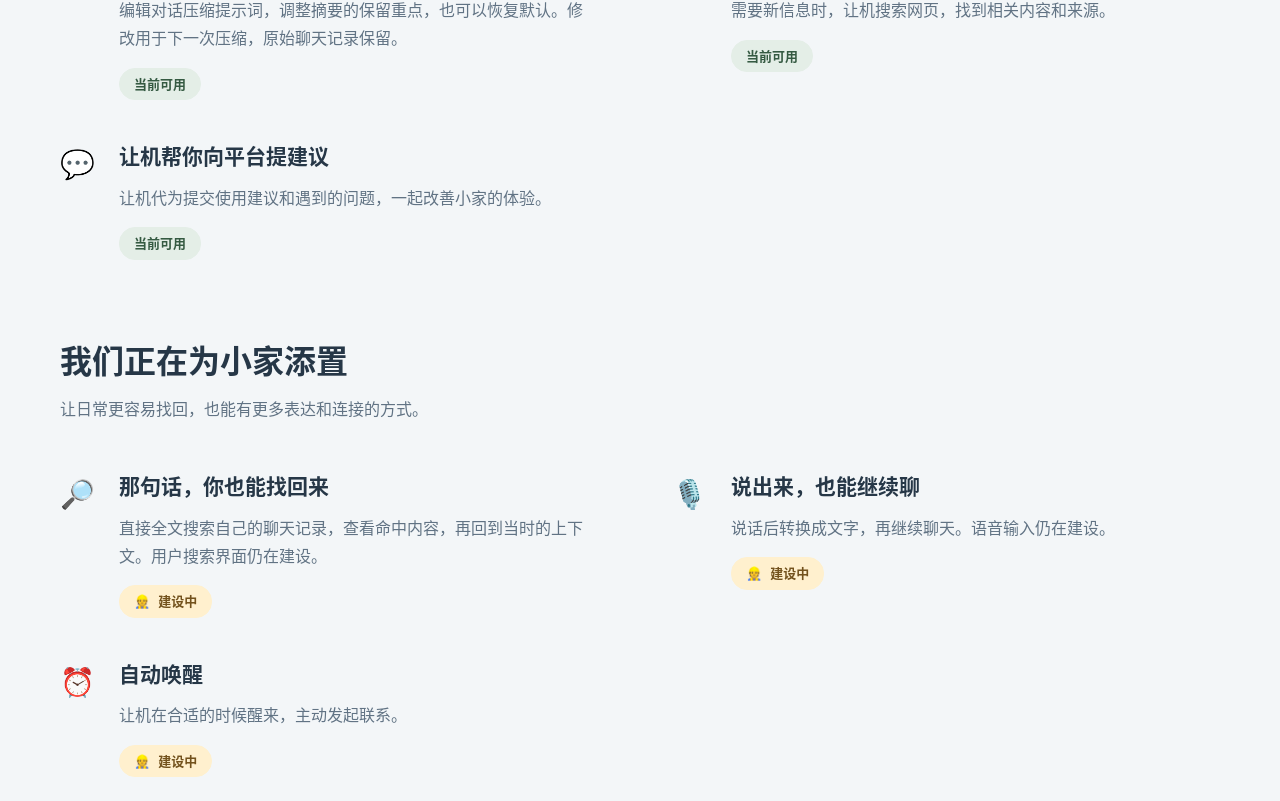
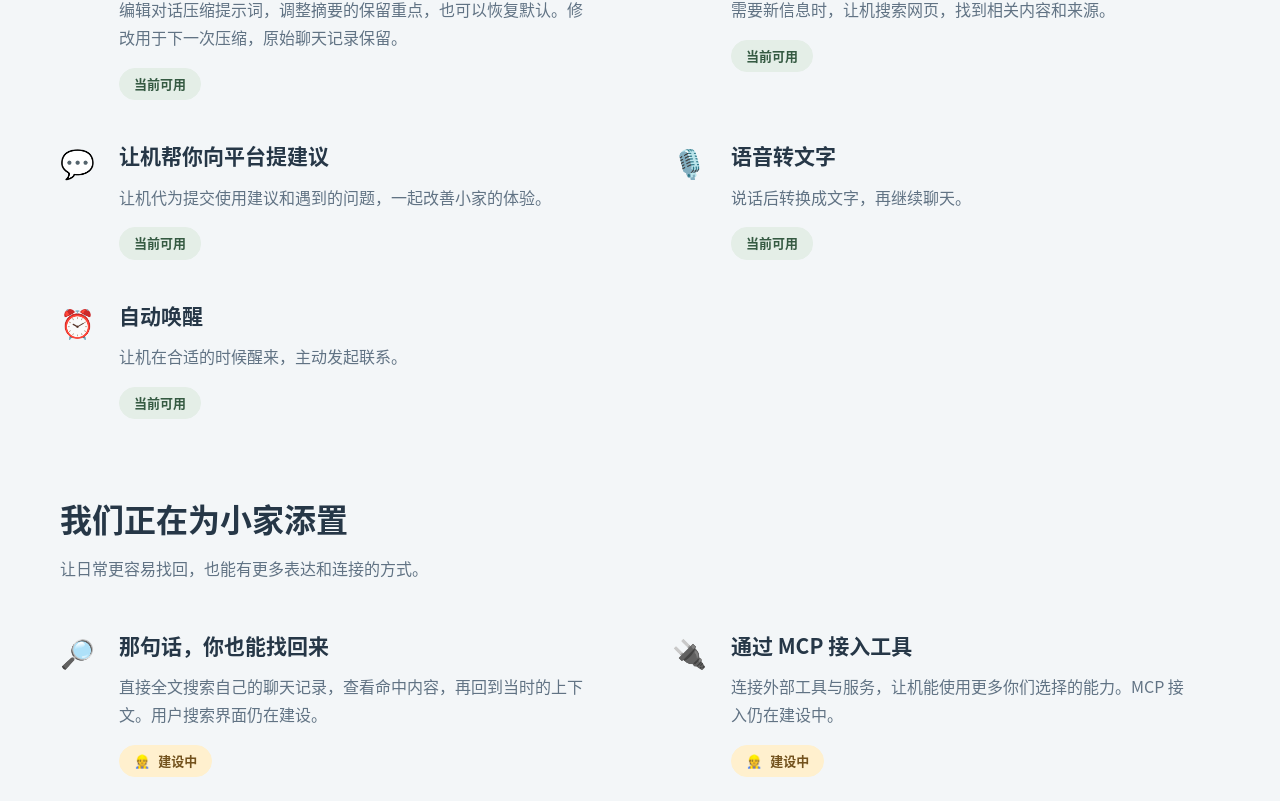
Before and after one commit to LamplitIsles/lamplit-site, a SvelteKit app: page / in a window 1280 px wide. Shown: the part 1419-2220 px from the top of the page. Built offline with nearby package versions, Linux system fonts and the light colour scheme.

Commit message:
fix(site): 更新语音转文字、自动唤醒与 MCP 状态 (#10)

```diff
--- a/content/guide/welcome.md
+++ b/content/guide/welcome.md
@@ -36,7 +36,7 @@
 
 ## 当前托管与建设进度
 
-邮箱登录、自己的模型、个人空间、管理与聊天双 App，以及名字、头像、主题与背景设置已经可用。内置记忆库和机查找过去聊天的能力也已经可用，但不保证每次都想起所有细节。聊天记录迁入、人格文件编辑、定制对话压缩、网页搜索与机代提交平台建议已经可用。完整前端定制、完整迁出工具，以及其他添置能力仍在建设。
+邮箱登录、自己的模型、个人空间、管理与聊天双 App，以及名字、头像、主题与背景设置已经可用。内置记忆库和机查找过去聊天的能力也已经可用，但不保证每次都想起所有细节。聊天记录迁入、人格文件编辑、定制对话压缩、网页搜索、机代提交平台建议、语音转文字与自动唤醒已经可用。MCP 接入、完整前端定制与完整迁出工具仍在建设。
 
 想先熟悉已有设置，可以[阅读使用指南](/docs/)；想知道接下来会添置什么，可以[查看建设图](/roadmap/)。
 
--- a/src/routes/+page.svelte
+++ b/src/routes/+page.svelte
@@ -3,8 +3,7 @@
   import Plans from '$lib/Plans.svelte';
   const additions = [
     { icon: '🔎', title: '那句话，你也能找回来', body: '直接全文搜索自己的聊天记录，查看命中内容，再回到当时的上下文。用户搜索界面仍在建设。' },
-    { icon: '🎙️', title: '说出来，也能继续聊', body: '说话后转换成文字，再继续聊天。语音输入仍在建设。' },
-    { icon: '⏰', title: '自动唤醒', body: '让机在合适的时候醒来，主动发起联系。' }
+    { icon: '🔌', title: '通过 MCP 接入工具', body: '连接外部工具与服务，让机能使用更多你们选择的能力。MCP 接入仍在建设中。' }
   ];
 </script>
 <svelte:head>
@@ -69,6 +68,14 @@
       <h3>让机帮你向平台提建议</h3><p>让机代为提交使用建议和遇到的问题，一起改善小家的体验。</p>
       <span class="badge badge-success">当前可用</span>
     </div></article>
+    <article class="addition"><span class="addition-icon" aria-hidden="true">🎙️</span><div>
+      <h3>语音转文字</h3><p>说话后转换成文字，再继续聊天。</p>
+      <span class="badge badge-success">当前可用</span>
+    </div></article>
+    <article class="addition"><span class="addition-icon" aria-hidden="true">⏰</span><div>
+      <h3>自动唤醒</h3><p>让机在合适的时候醒来，主动发起联系。</p>
+      <span class="badge badge-success">当前可用</span>
+    </div></article>
   </div>
 </section>
 <section class="home-section" aria-labelledby="additions-title">
```
Also changed, not shown: content/README.md, src/lib/roadmap.js, 3 other files (tests, documents, lock files or other folders).
